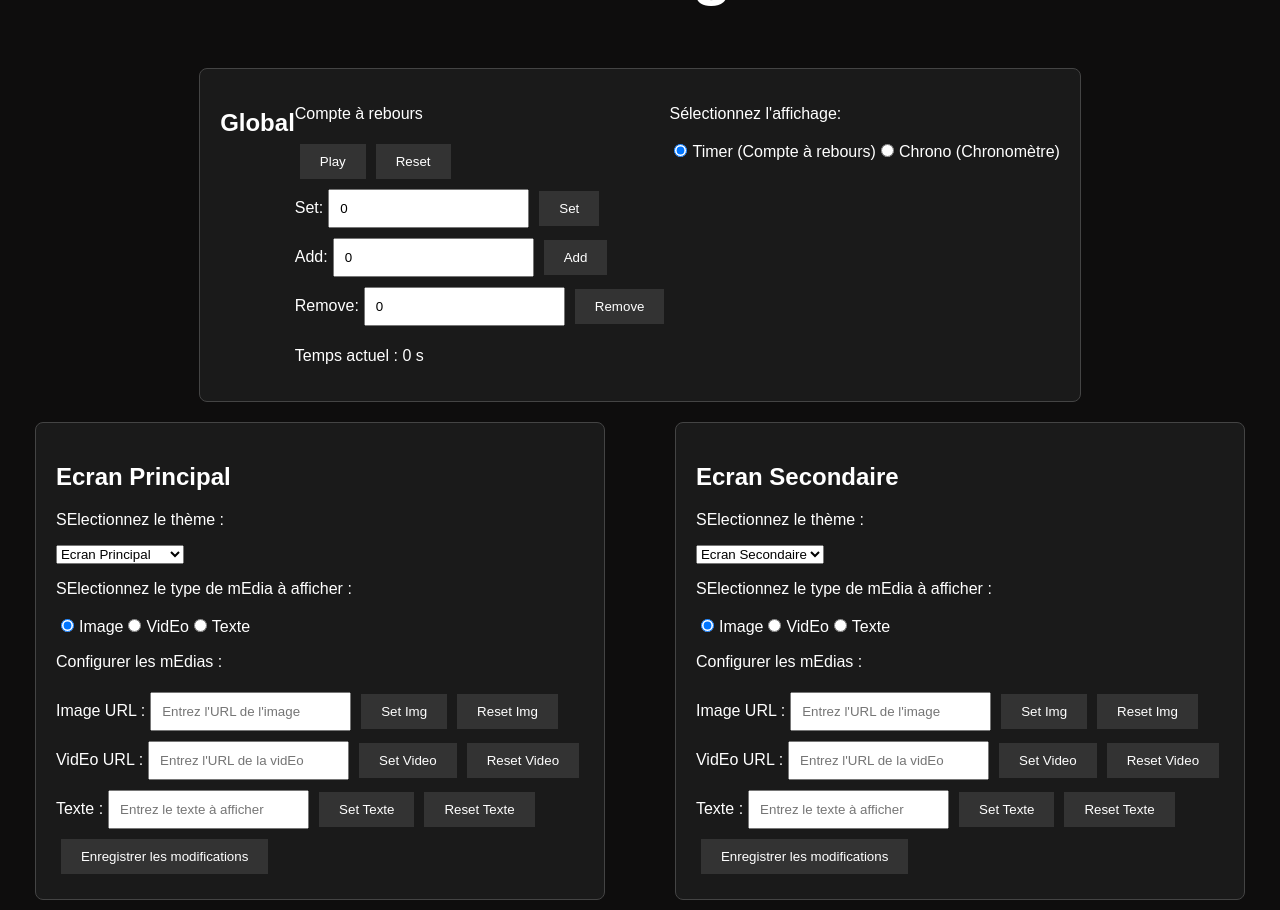
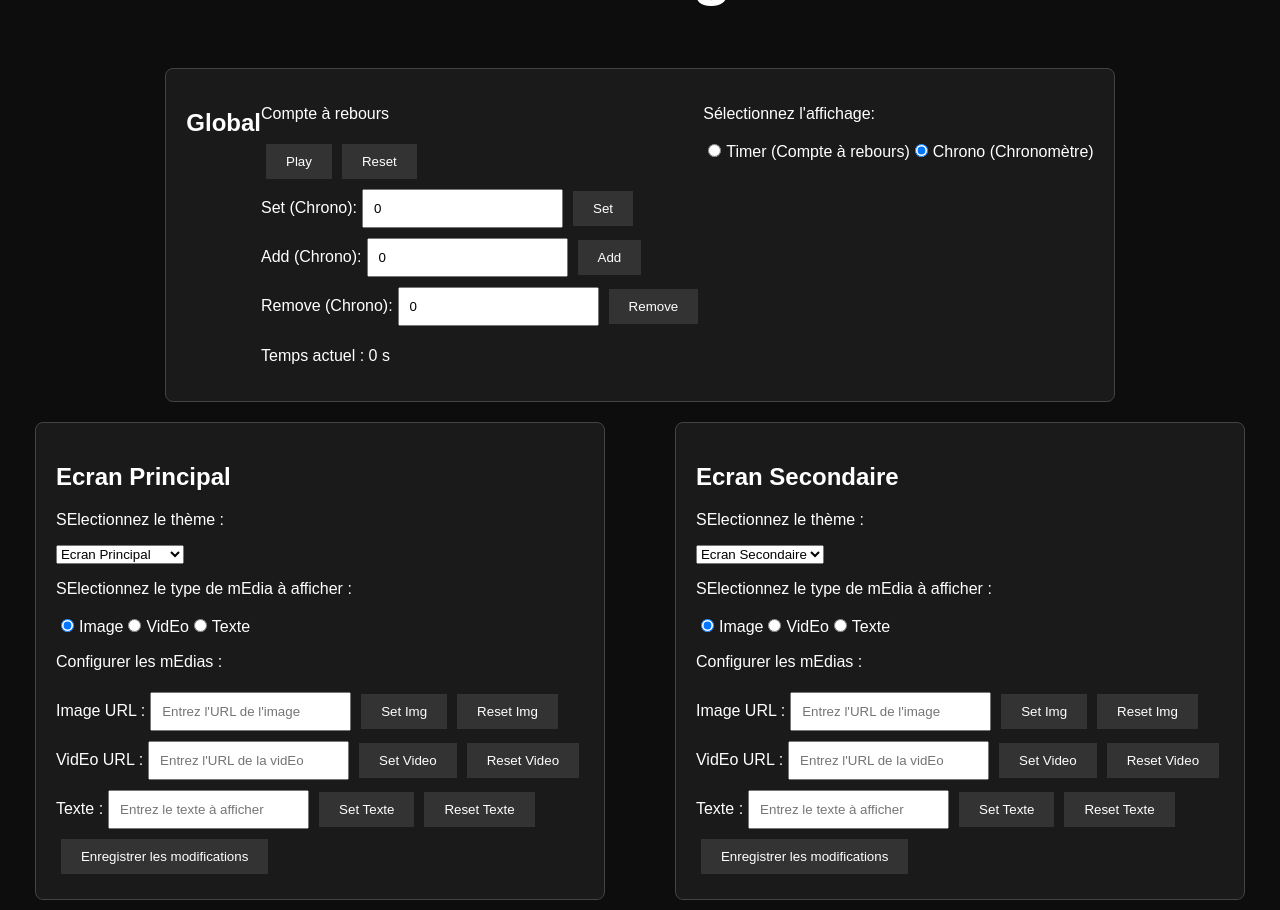
Before and after one commit to CruckStore/Timeout-Dashboard, a React (Vite) app in the folder frontend/: page /emitter in a window 1280 px wide. Built offline with nearby package versions, Linux system fonts and the light colour scheme; no server answers; sample sign-in values are in the browser's storage; a web font is replaced by a local one.

Commit message:
style: enhance GlobalSettings component with local storage for timer and chrono settings; update input handling for dynamic display mode

```diff
--- a/frontend/src/pages/Emitter/GlobalSettings.tsx
+++ b/frontend/src/pages/Emitter/GlobalSettings.tsx
@@ -1,14 +1,66 @@
-import React, { useState } from "react";
+import React, { useState, useEffect } from "react";
 import { useTimer } from "../../context/TimerContext";
 
 const GlobalSettings = () => {
   const { time, start, pause, reset, updateTime, isRunning, mode, setMode } =
     useTimer();
-  const [inputTime, setInputTime] = useState<number>(0);
+
+  const [chronoSet, setChronoSet] = useState<number>(() => {
+    const stored = localStorage.getItem("chronoSet");
+    return stored ? Number(stored) : 0;
+  });
+  const [chronoAdd, setChronoAdd] = useState<number>(() => {
+    const stored = localStorage.getItem("chronoAdd");
+    return stored ? Number(stored) : 0;
+  });
+  const [chronoRemove, setChronoRemove] = useState<number>(() => {
+    const stored = localStorage.getItem("chronoRemove");
+    return stored ? Number(stored) : 0;
+  });
+  const [timerSet, setTimerSet] = useState<number>(() => {
+    const stored = localStorage.getItem("timerSet");
+    return stored ? Number(stored) : 0;
+  });
+  const [timerAdd, setTimerAdd] = useState<number>(() => {
+    const stored = localStorage.getItem("timerAdd");
+    return stored ? Number(stored) : 0;
+  });
+  const [timerRemove, setTimerRemove] = useState<number>(() => {
+    const stored = localStorage.getItem("timerRemove");
+    return stored ? Number(stored) : 0;
+  });
+
+  const [displayMode, setDisplayMode] = useState<"timer" | "chrono">(() => {
+    const stored = localStorage.getItem("displayMode");
+    return stored === "timer" ? "timer" : "chrono";
+  });
+
+  useEffect(() => {
+    localStorage.setItem("chronoSet", String(chronoSet));
+  }, [chronoSet]);
+  useEffect(() => {
+    localStorage.setItem("chronoAdd", String(chronoAdd));
+  }, [chronoAdd]);
+  useEffect(() => {
+    localStorage.setItem("chronoRemove", String(chronoRemove));
+  }, [chronoRemove]);
+  useEffect(() => {
+    localStorage.setItem("timerSet", String(timerSet));
+  }, [timerSet]);
+  useEffect(() => {
+    localStorage.setItem("timerAdd", String(timerAdd));
+  }, [timerAdd]);
+  useEffect(() => {
+    localStorage.setItem("timerRemove", String(timerRemove));
+  }, [timerRemove]);
+  useEffect(() => {
+    localStorage.setItem("displayMode", displayMode);
+  }, [displayMode]);
 
   return (
     <div className="card global-settings">
       <h2>Global</h2>
+
       <div className="chrono-settings">
         <p>{mode === "chrono" ? "Chronomètre" : "Compte à rebours"}</p>
         <div>
@@ -17,45 +69,81 @@ const GlobalSettings = () => {
           </button>
           <button onClick={() => reset(0)}>Reset</button>
         </div>
+        {displayMode === "chrono" ? (
+          <>
             <div>
-          <label>Set:</label>
+              <label>Set (Chrono):</label>
               <input
                 type="number"
-            value={inputTime}
-            onChange={(e) => setInputTime(Number(e.target.value))}
+                value={chronoSet}
+                onChange={(e) => setChronoSet(Number(e.target.value))}
               />
-          <button onClick={() => updateTime(inputTime)}>Set</button>
+              <button onClick={() => updateTime(chronoSet)}>Set</button>
             </div>
             <div>
-          <label>Add:</label>
+              <label>Add (Chrono):</label>
               <input
                 type="number"
-            value={inputTime}
-            onChange={(e) => setInputTime(Number(e.target.value))}
+                value={chronoAdd}
+                onChange={(e) => setChronoAdd(Number(e.target.value))}
               />
-          <button onClick={() => updateTime(time + inputTime)}>Add</button>
+              <button onClick={() => updateTime(time + chronoAdd)}>Add</button>
             </div>
             <div>
-          <label>Remove:</label>
+              <label>Remove (Chrono):</label>
               <input
                 type="number"
-            value={inputTime}
-            onChange={(e) => setInputTime(Number(e.target.value))}
+                value={chronoRemove}
+                onChange={(e) => setChronoRemove(Number(e.target.value))}
               />
-          <button onClick={() => updateTime(time - inputTime)}>Remove</button>
+              <button onClick={() => updateTime(time - chronoRemove)}>Remove</button>
             </div>
+          </>
+        ) : (
+          <>
+            <div>
+              <label>Set (Timer):</label>
+              <input
+                type="number"
+                value={timerSet}
+                onChange={(e) => setTimerSet(Number(e.target.value))}
+              />
+              <button onClick={() => updateTime(timerSet)}>Set</button>
+            </div>
+            <div>
+              <label>Add (Timer):</label>
+              <input
+                type="number"
+                value={timerAdd}
+                onChange={(e) => setTimerAdd(Number(e.target.value))}
+              />
+              <button onClick={() => updateTime(time + timerAdd)}>Add</button>
+            </div>
+            <div>
+              <label>Remove (Timer):</label>
+              <input
+                type="number"
+                value={timerRemove}
+                onChange={(e) => setTimerRemove(Number(e.target.value))}
+              />
+              <button onClick={() => updateTime(time - timerRemove)}>Remove</button>
+            </div>
+          </>
+        )}
+
         <div>
           <p>Temps actuel : {time} s</p>
         </div>
       </div>
+
       <div className="mode-selection">
         <p>Sélectionnez l'affichage:</p>
         <label>
           <input
             type="radio"
             value="timer"
-            checked={mode === "timer"}
-            onChange={() => setMode("timer")}
+            checked={displayMode === "timer"}
+            onChange={() => setDisplayMode("timer")}
           />
           Timer (Compte à rebours)
         </label>
@@ -63,8 +151,8 @@ const GlobalSettings = () => {
           <input
             type="radio"
             value="chrono"
-            checked={mode === "chrono"}
-            onChange={() => setMode("chrono")}
+            checked={displayMode === "chrono"}
+            onChange={() => setDisplayMode("chrono")}
           />
           Chrono (Chronomètre)
         </label>
```
Lines whose indentation alone changed are shown as unchanged.
